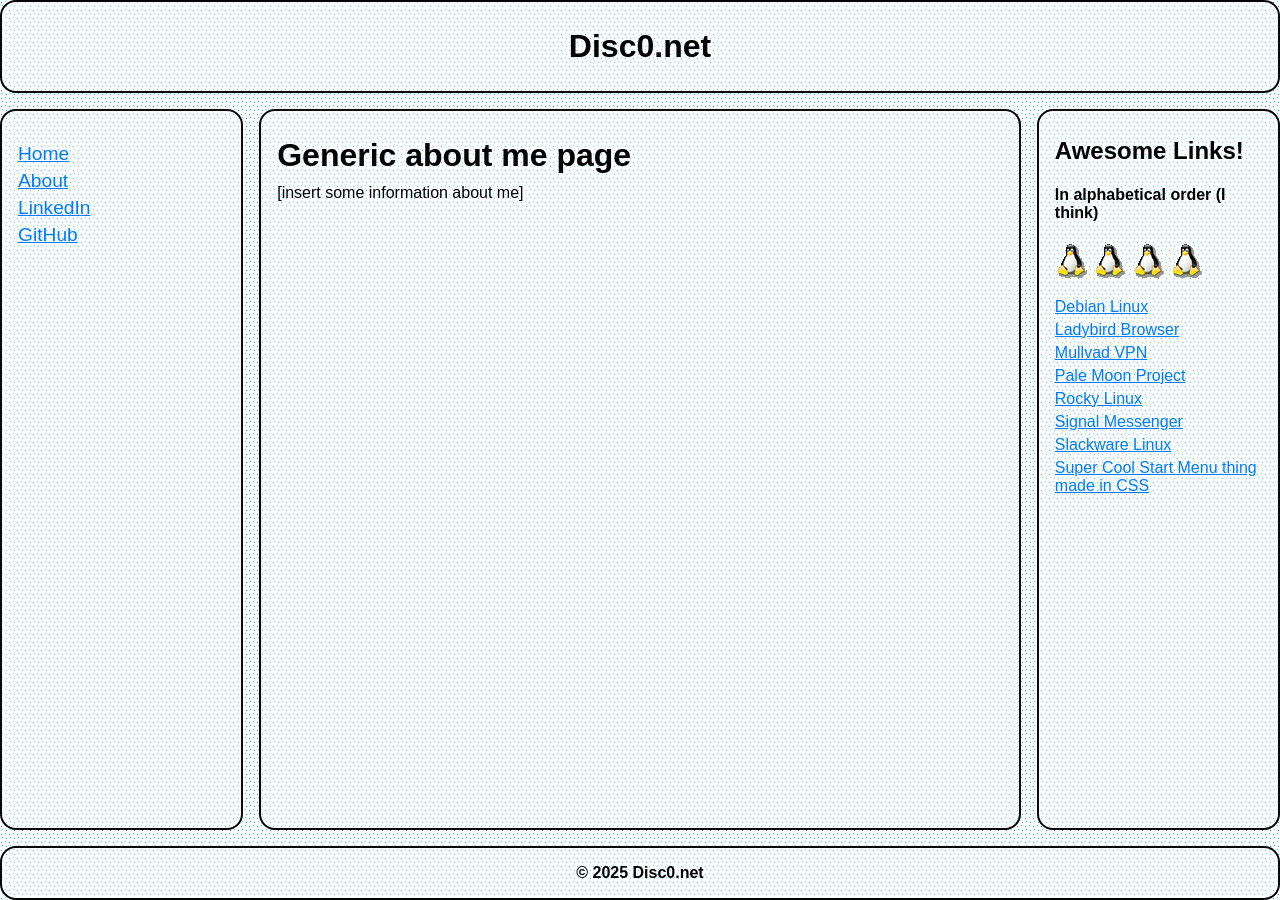
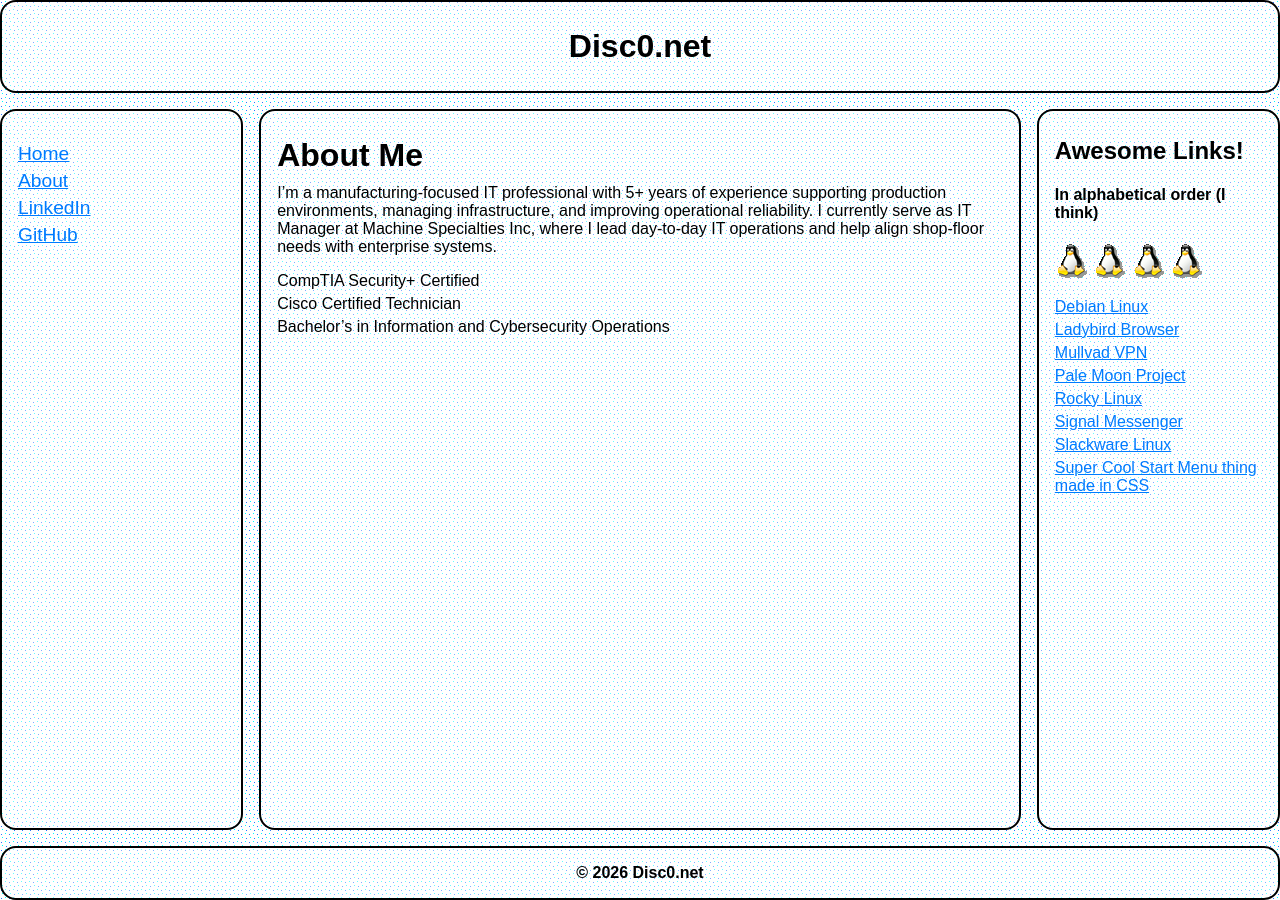
Before and after one commit to odjacobs/disc0.net, a Jekyll site: the page built from about.md, in a window 1280 px wide. Built offline with Jekyll 4.4.1, drawn with Linux system fonts in a browser that asks for light colours.

Commit message:
SEO optimizations

```diff
--- a/404.html
+++ b/404.html
@@ -1,5 +1,7 @@
 ---
 title: Page not found
+description: Page not found on Disc0.net.
+noindex: true
 ---
 <img src="img/Attention.png" alt="">
 <h1>404 Page not found</h1>
--- a/_config.yml
+++ b/_config.yml
@@ -1,4 +1,19 @@
 name: Disc0.net
+title: Disc0.net
+description: Personal site of Owen Jacobs focused on IT, open-source, and career updates.
+url: "https://disc0.net"
+baseurl: ""
+lang: en-US
+image: /img/Attention.png
+
+author:
+  name: Owen Jacobs
+
+social:
+  name: Owen Jacobs
+  links:
+    - https://github.com/odjacobs
+    - https://www.linkedin.com/in/odjacobs
 
 defaults:
   -
@@ -7,6 +22,7 @@ defaults:
       type: "pages"
     values:
       layout: "default"
+      image: /img/Attention.png
   -
     scope:
       path: ""
@@ -14,3 +30,4 @@ defaults:
     values:
       layout: "post"
       author: "Owen"
+      image: /img/Attention.png
--- a/_layouts/default.html
+++ b/_layouts/default.html
@@ -1,12 +1,43 @@
 <!DOCTYPE html>
-<html lang="en">
+<html lang="{{ site.lang | default: 'en-US' }}">
 
 <head>
     <meta charset="UTF-8">
     <meta name="viewport" content="width=device-width, initial-scale=1.0">
-    <title>{{page.title}} | {{site.name}}</title>
+    <title>{% if page.title %}{{ page.title }} | {{ site.title | default: site.name }}{% else %}{{ site.title | default: site.name }}{% endif %}</title>
+    {% assign seo_description = page.description | default: page.excerpt | default: site.description %}
+    {% if seo_description %}
+    <meta name="description" content="{{ seo_description | strip_html | normalize_whitespace | escape }}">
+    {% endif %}
+    <link rel="canonical" href="{{ page.url | absolute_url }}">
 
-    <link rel="stylesheet" href="/main.css" />
+    <meta property="og:type" content="website">
+    <meta property="og:site_name" content="{{ site.title | default: site.name }}">
+    <meta property="og:title" content="{% if page.title %}{{ page.title }} | {{ site.title | default: site.name }}{% else %}{{ site.title | default: site.name }}{% endif %}">
+    <meta property="og:url" content="{{ page.url | absolute_url }}">
+    {% if seo_description %}
+    <meta property="og:description" content="{{ seo_description | strip_html | normalize_whitespace | escape }}">
+    {% endif %}
+    {% assign seo_image = page.image | default: site.image %}
+    {% if seo_image %}
+    <meta property="og:image" content="{{ seo_image | absolute_url }}">
+    {% endif %}
+
+    <meta name="twitter:card" content="summary_large_image">
+    <meta name="twitter:title" content="{% if page.title %}{{ page.title }} | {{ site.title | default: site.name }}{% else %}{{ site.title | default: site.name }}{% endif %}">
+    {% if seo_description %}
+    <meta name="twitter:description" content="{{ seo_description | strip_html | normalize_whitespace | escape }}">
+    {% endif %}
+    {% if seo_image %}
+    <meta name="twitter:image" content="{{ seo_image | absolute_url }}">
+    {% endif %}
+    {% if page.noindex %}
+    <meta name="robots" content="noindex, nofollow">
+    {% else %}
+    <meta name="robots" content="index, follow">
+    {% endif %}
+
+    <link rel="stylesheet" href="{{ '/main.css' | relative_url }}" />
 
 </head>
 
@@ -24,7 +55,7 @@
         {% include awesome.html %}
     </div>
     <div class="footer">
-        <h4>&copy; 2025 Disc0.net</h4>
+        <h4>&copy; 2026 Disc0.net</h4>
     </div>
 
 </body>
--- a/about.md
+++ b/about.md
@@ -1,6 +1,12 @@
 ---
-title: about
+title: About
+description: About Owen Jacobs, an IT manager focused on manufacturing operations, infrastructure reliability, and cybersecurity.
 ---
 
-# Generic about me page
-[insert some information about me]
+# About Me
+
+I'm a manufacturing-focused IT professional with 5+ years of experience supporting production environments, managing infrastructure, and improving operational reliability. I currently serve as IT Manager at Machine Specialties Inc, where I lead day-to-day IT operations and help align shop-floor needs with enterprise systems.
+
+ - CompTIA Security+ Certified
+ - Cisco Certified Technician
+ - Bachelor's in Information and Cybersecurity Operations
--- a/index.html
+++ b/index.html
@@ -1,5 +1,6 @@
 ---
 title: Home
+description: Personal website of Owen Jacobs featuring IT background, open-source interests, and recent blog posts.
 ---
 
 <h1 class="main-title">
--- a/resume.html
+++ b/resume.html
@@ -1,5 +1,6 @@
 ---
 title: Resume
+description: Resume of Owen Jacobs, including IT management experience, technical skills, and education.
 ---
 <h1>Owen's Resume</h1>
 <p>Contact Information: contact [at] disc0.net</p>
```
Also changed, not shown: other parts of resume.html (+1 -1 lines), Gemfile (added, +33 -0 lines), robots.txt (added, +7 -0 lines), sitemap.xml (added, +15 -0 lines), Gemfile.lock (added).
